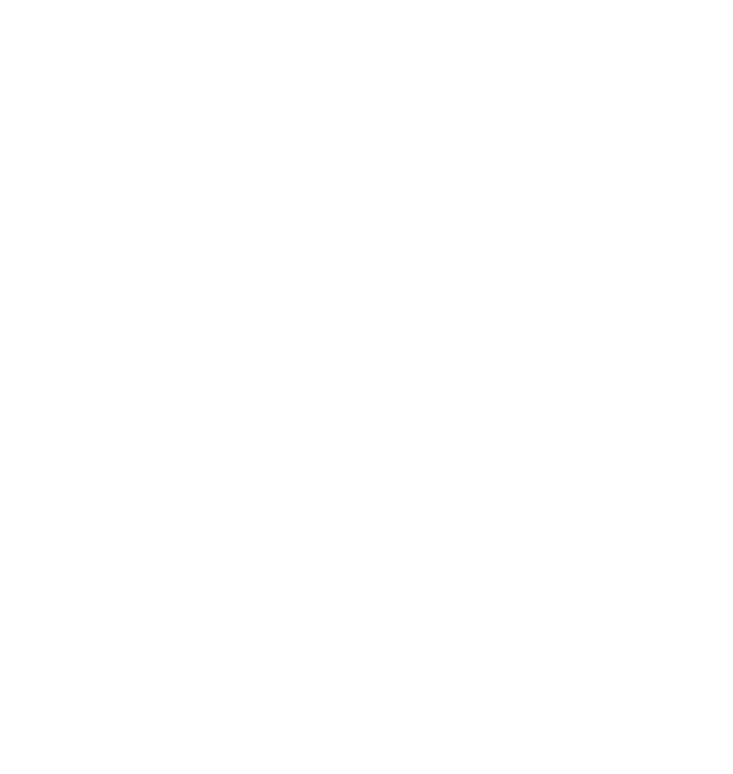
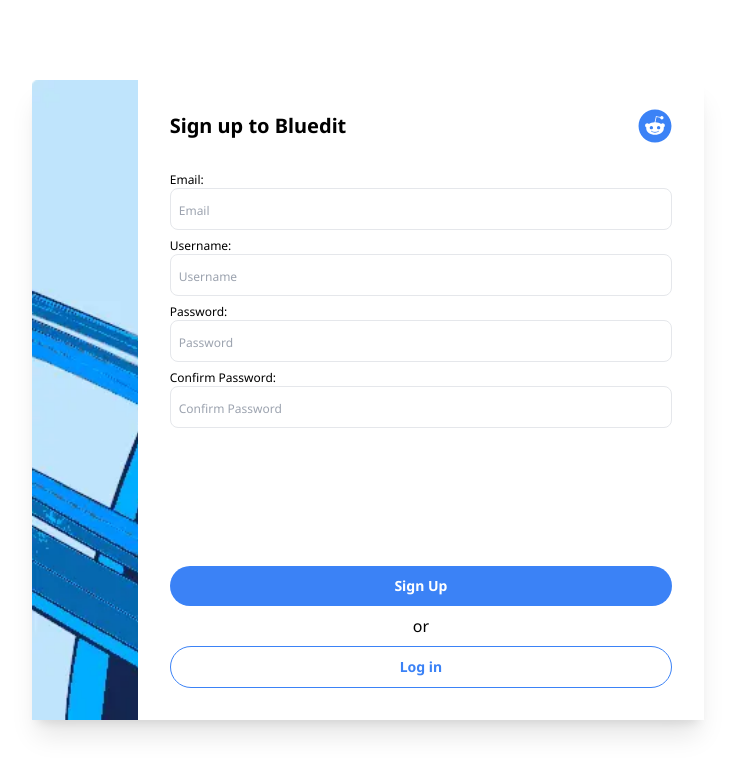
Before and after one commit to AidenM99/Bluedit-frontend, a React (Create React App) app: page /sign-up in a window 1280 px wide. Before the commit this address had no page. Shown: the top 774 px of the page, without its empty margins (272-1005 px from the left). Built offline with nearby package versions, Linux system fonts and the light colour scheme; no server answers.

Commit message:
Add Login and SignUp forms

```diff
--- a/src/App.js
+++ b/src/App.js
@@ -1,4 +1,6 @@
 import Home from "./views/Home";
+import Login from "./components/Forms/Login/Login";
+import SignUp from "./components/Forms/SignUp/SignUp";
 import { BrowserRouter, Routes, Route } from "react-router-dom";
 
 function App() {
@@ -6,6 +8,8 @@
     <div className="App">
       <Routes>
         <Route path="/" element={<Home />} />
+        <Route path="/sign-up" element={<SignUp />} />
+        <Route path="/log-in" element={<Login />} />
       </Routes>
     </div>
   );
--- /dev/null
+++ b/src/components/Forms/Login/Login.js
@@ -0,0 +1,108 @@
+import axios from "axios";
+import { useState } from "react";
+import { FaReddit } from "react-icons/fa";
+import { Link } from "react-router-dom";
+import Button from "../../Buttons/Button";
+import Input from "../../Inputs/Input";
+
+const Login = () => {
+  const [username, setUsername] = useState("");
+  const [password, setPassword] = useState("");
+  const [error, setError] = useState("");
+  const clientURL = process.env.REACT_APP_CLIENT_URL;
+  const serverURL = process.env.REACT_APP_SERVER_URL;
+
+  const handleSubmit = async (e) => {
+    e.preventDefault();
+
+    try {
+      const res = await axios.post(`${serverURL}/log-in`, {
+        username,
+        password,
+      });
+
+      if (res.status === 200) {
+        localStorage.setItem("token", res.data.token);
+
+        window.location = clientURL;
+      }
+    } catch (err) {
+      if (typeof err.response.data !== "undefined") {
+        setError(err.response.data.message);
+      }
+    }
+  };
+
+  return (
+    <div className="flex flex-col items-center justify-center h-screen min-h-[32.375rem]">
+      <div className="w-full lg:max-w-2xl flex shadow-xl min-h-[32.375rem] h-screen lg:max-h-[40rem]">
+        <div className="bg-art bg-no-repeat bg-cover h-full w-32"></div>
+        <div className="flex flex-col h-full w-full p-8">
+          <div className="flex justify-between">
+            <h1 className="font-bold mb-8 text-xl">Log in to Bluedit</h1>
+            <Link to={"/"}>
+              <FaReddit
+                className="fill-blue-500 hover:fill-blue-600 mt-[-3px] ml-4"
+                size={34}
+              />
+            </Link>
+          </div>
+          <form className="flex flex-col h-full" onSubmit={handleSubmit}>
+            <label htmlFor="username" className="text-xs">
+              Username:
+            </label>
+            <Input
+              type={"text"}
+              value={username}
+              name={"username"}
+              id={"username"}
+              placeholder={"Username"}
+              onChange={(e) => setUsername(e.target.value)}
+              styles={
+                "p-2 focus:outline-none w-full flex border border-gray-200 mb-2 rounded-lg placeholder:text-xs"
+              }
+            />
+            <label htmlFor="password" className="text-xs">
+              Password:
+            </label>
+            <Input
+              type={"password"}
+              value={password}
+              name={"password"}
+              id={"password"}
+              placeholder={"Password"}
+              onChange={(e) => setPassword(e.target.value)}
+              styles={
+                "p-2 focus:outline-none w-full flex border border-gray-200 mb-2 rounded-lg placeholder:text-xs"
+              }
+            />
+            {error ? (
+              <span className="text-xs text-red-500 ml-2">{error}</span>
+            ) : null}
+            <div className="mt-auto">
+              <Button
+                text={"Log in"}
+                type={"submit"}
+                styles={
+                  "w-full text-white bg-blue-500 hover:bg-blue-600 text-sm rounded-full py-2.5 text-center my-2 font-bold"
+                }
+              ></Button>
+              <p className="text-center">or</p>
+              <Link to="/sign-up">
+                <Button
+                  text={"Sign up"}
+                  type={"button"}
+                  styles={
+                    "w-full text-blue-500 border border-blue-500 hover:bg-blue-100 text-sm rounded-full py-2.5 text-center mt-auto mt-2 font-bold"
+                  }
+                ></Button>
+              </Link>
+            </div>
+          </form>
+        </div>
+      </div>
+    </div>
+  );
+};
+
+export default Login;
--- /dev/null
+++ b/src/components/Forms/SignUp/SignUp.js
@@ -0,0 +1,154 @@
+import axios from "axios";
+import Input from "../../Inputs/Input";
+import Button from "../../Buttons/Button";
+import { useState } from "react";
+import { Link } from "react-router-dom";
+import { FaReddit } from "react-icons/fa";
+
+const SignUp = () => {
+  const [email, setEmail] = useState("");
+  const [username, setUsername] = useState("");
+  const [password, setPassword] = useState("");
+  const [confirmPassword, setConfirmPassword] = useState("");
+  const [errors, setErrors] = useState([]);
+  const clientURL = process.env.REACT_APP_CLIENT_URL;
+  const serverURL = process.env.REACT_APP_SERVER_URL;
+
+  const handleSubmit = async (e) => {
+    e.preventDefault();
+
+    try {
+      const res = await axios.post(`${serverURL}/sign-up`, {
+        email,
+        username,
+        password,
+        confirmPassword,
+      });
+
+      if (res.status === 200) window.location = `${clientURL}/log-in`;
+    } catch (err) {
+      if (typeof err.response.data !== "undefined") {
+        setErrors([...err.response.data.errors.errors]);
+      }
+    }
+  };
+
+  const filterErrors = (param) => {
+    const newErrors = errors.filter((error) => error.param === param);
+
+    if (newErrors.length > 0) {
+      return (
+        <span className="text-xs text-red-500 translate-y-[-5px] ml-2">
+          {newErrors[0].msg}
+        </span>
+      );
+    }
+  };
+
+  return (
+    <div className="flex flex-col items-center justify-center h-screen min-h-[40rem]">
+      <div className="w-full lg:max-w-2xl flex shadow-xl min-h-[40rem] h-screen lg:h-[40rem]">
+        <div className="bg-art bg-no-repeat bg-cover h-full w-32"></div>
+        <div className="flex flex-col h-full w-full p-8">
+          <div className="flex justify-between">
+            <h1 className="font-bold mb-8 text-xl">Sign up to Bluedit</h1>
+            <Link to={"/"}>
+              <FaReddit
+                className="fill-blue-500 hover:fill-blue-600 mt-[-3px] ml-4"
+                size={34}
+              />
+            </Link>
+          </div>
+          <form className="flex flex-col h-full" onSubmit={handleSubmit}>
+            <label htmlFor="email" className="text-xs">
+              Email:
+            </label>
+            <Input
+              type={"email"}
+              value={email}
+              name={"email"}
+              id={"email"}
+              placeholder={"Email"}
+              required={true}
+              onChange={(e) => setEmail(e.target.value)}
+              styles={
+                "p-2 focus:outline-none w-full flex border border-gray-200 mb-2 rounded-lg placeholder:text-xs"
+              }
+            />
+            {errors.length > 0 ? filterErrors("email") : null}
+            <label htmlFor="username" className="text-xs">
+              Username:
+            </label>
+            <Input
+              type={"text"}
+              value={username}
+              name={"username"}
+              id={"username"}
+              placeholder={"Username"}
+              required={true}
+              maxLength={"20"}
+              onChange={(e) => setUsername(e.target.value)}
+              styles={
+                "p-2 focus:outline-none w-full flex border border-gray-200 mb-2 rounded-lg placeholder:text-xs"
+              }
+            />
+            {errors.length > 0 ? filterErrors("username") : null}
+            <label htmlFor="password" className="text-xs">
+              Password:
+            </label>
+            <Input
+              type={"password"}
+              value={password}
+              name={"password"}
+              id={"password"}
+              placeholder={"Password"}
+              required={true}
+              onChange={(e) => setPassword(e.target.value)}
+              styles={
+                "p-2 focus:outline-none w-full flex border border-gray-200 mb-2 rounded-lg placeholder:text-xs"
+              }
+            />
+            {errors.length > 0 ? filterErrors("password") : null}
+            <label htmlFor="confirm-password" className="text-xs">
+              Confirm Password:
+            </label>
+            <Input
+              type={"password"}
+              value={confirmPassword}
+              name={"confirm-password"}
+              id={"confirm-password"}
+              placeholder={"Confirm Password"}
+              required={true}
+              onChange={(e) => setConfirmPassword(e.target.value)}
+              styles={
+                "p-2 focus:outline-none w-full flex border border-gray-200 mb-2 rounded-lg placeholder:text-xs"
+              }
+            />
+            {errors.length > 0 ? filterErrors("confirmPassword") : null}
+            <div className="mt-auto">
+              <Button
+                text={"Sign Up"}
+                type={"submit"}
+                styles={
+                  "w-full text-white bg-blue-500 hover:bg-blue-600 text-sm rounded-full py-2.5 text-center my-2 font-bold"
+                }
+              ></Button>
+              <p className="text-center">or</p>
+              <Link to="/log-in">
+                <Button
+                  text={"Log in"}
+                  type={"button"}
+                  styles={
+                    "w-full text-blue-500 border border-blue-500 hover:bg-blue-100 text-sm rounded-full py-2.5 text-center mt-2 mx-auto font-bold"
+                  }
+                ></Button>
+              </Link>
+            </div>
+          </form>
+        </div>
+      </div>
+    </div>
+  );
+};
+
+export default SignUp;
```
Also changed, not shown: src/media/images/art.webp (added).
